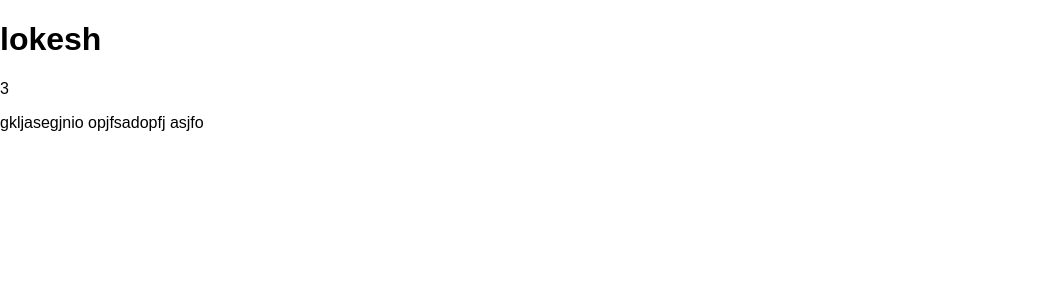
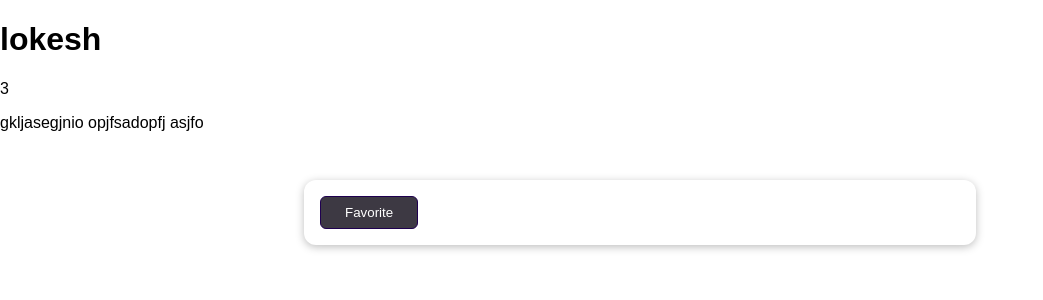
Before and after one commit to raolokesh/REVIEW-FORM-, a Django app: page /review/1 in a window 1280 px wide. Shown: the top 300 px of the page, without its empty margins (0-1043 px from the left). Run offline with Django 4.2, Linux system fonts and the light colour scheme; data comes from the database, SQL or seed files in the repository; both versions use the stored data as it was after the commit.

Commit message:
this is use for the session \

```diff
--- a/feedback/settings.py
+++ b/feedback/settings.py
@@ -122,3 +122,6 @@ DEFAULT_AUTO_FIELD = "django.db.models.BigAutoField"
 
 MEDIA_ROOT = BASE_DIR/"uploads"
 MEDIA_URL = "/user-media/"
+
+
+# SESSION_COOKIE_AGE = 120 # THIS MEANS 2 MINT
--- a/profiles/urls.py
+++ b/profiles/urls.py
@@ -3,6 +3,6 @@ from . import views
 
 
 urlpatterns = [
-    path("",views.CreateProfileView.as_view()),
-    path("/list",views.ProfileView.as_view())
+    path("", views.CreateProfileView.as_view()),
+    path("/list", views.ProfileView.as_view()),
 ]
--- a/reviews/templates/reviews/single_review.html
+++ b/reviews/templates/reviews/single_review.html
@@ -8,4 +8,14 @@ single review{% endblock title %}
 <h1>{{ object.user_name}} </h1>
 <p>{{ object.rating_field}} </p>
 <p> {{ object.review_field}} </p>
+{% if is_favorite %}
+<p> this is your favorite</p>
+{% else %}
+<form action="/review/favorite" method="POST">
+    {% csrf_token %}
+<input type="hidden" name="id" value="{{ object.id }}">
+<button> Favorite </button>
+</form>
+{% endif %}
+
 {% endblock content %}
--- a/reviews/urls.py
+++ b/reviews/urls.py
@@ -5,5 +5,7 @@ urlpatterns = [
     path("",views.ReviewView.as_view()),
     path("thank-you", views.ThankyouView.as_view()),
     path("review", views.AllReviewView.as_view()),
+    path("review/favorite",views.AddFavoriteView.as_view()),
     path("review/<int:pk>", views.SingleReviewView.as_view())
+
 ]
--- a/reviews/views.py
+++ b/reviews/views.py
@@ -1,6 +1,8 @@
+from typing import Any, Dict
 from django.shortcuts import render
 from django.http import HttpResponseRedirect
 from .models import ReviewData
+from django.views import View
 from django.views import View
 # Create your views here.
 from .form import ReviewForm
@@ -88,3 +90,18 @@ class AllReviewView(TemplateView):
 class SingleReviewView(DetailView):
     model = ReviewData
     template_name = "reviews/single_review.html"
+
+    def get_context_data(self, **kwargs) :
+        context =  super().get_context_data(**kwargs)
+        loaded_review = self.object
+        request = self.request
+        favorite_id = request.session.get("favorite_review")
+        context["is_favorite"] = favorite_id == str(loaded_review.id)
+        return context
+
+class AddFavoriteView(View):
+    def post(self, request):
+        review_id = request.POST["id"]
+        print(review_id)
+        request.session["favorite_review"] = review_id
+        return HttpResponseRedirect("/review/"+ review_id)
```
Also changed, not shown: db.sqlite3.
